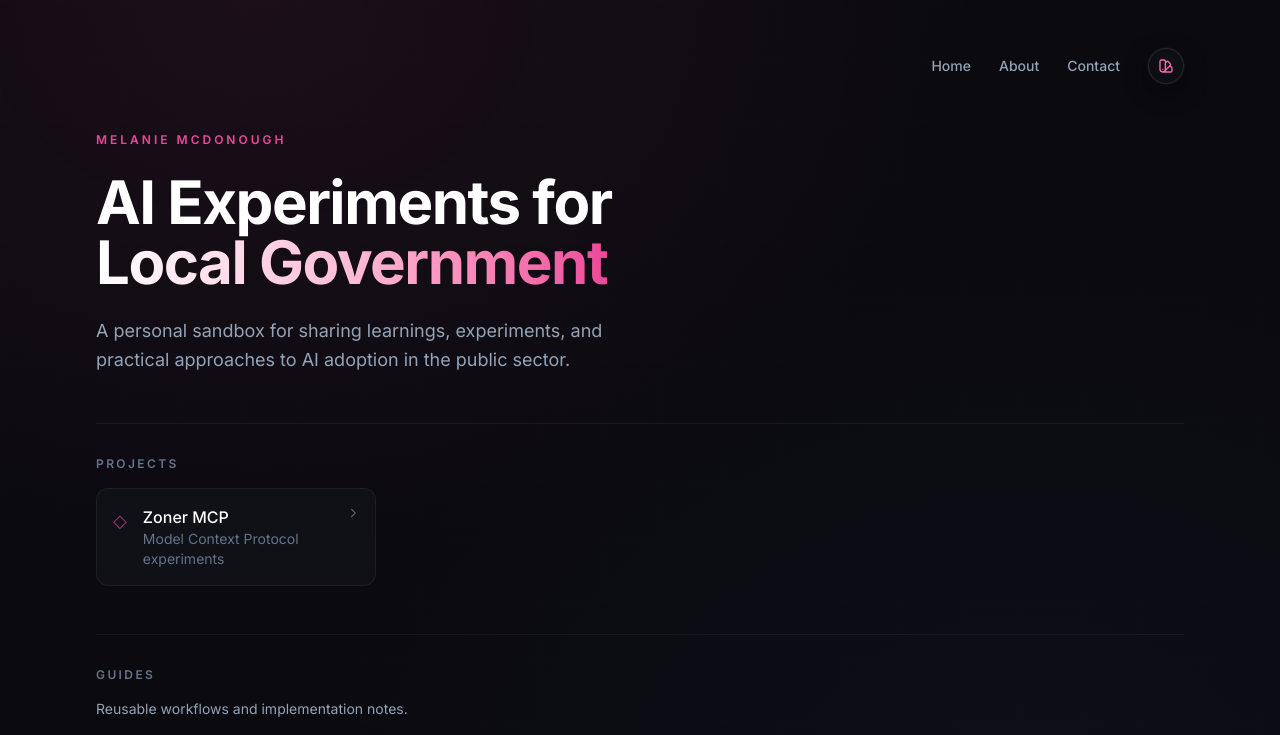
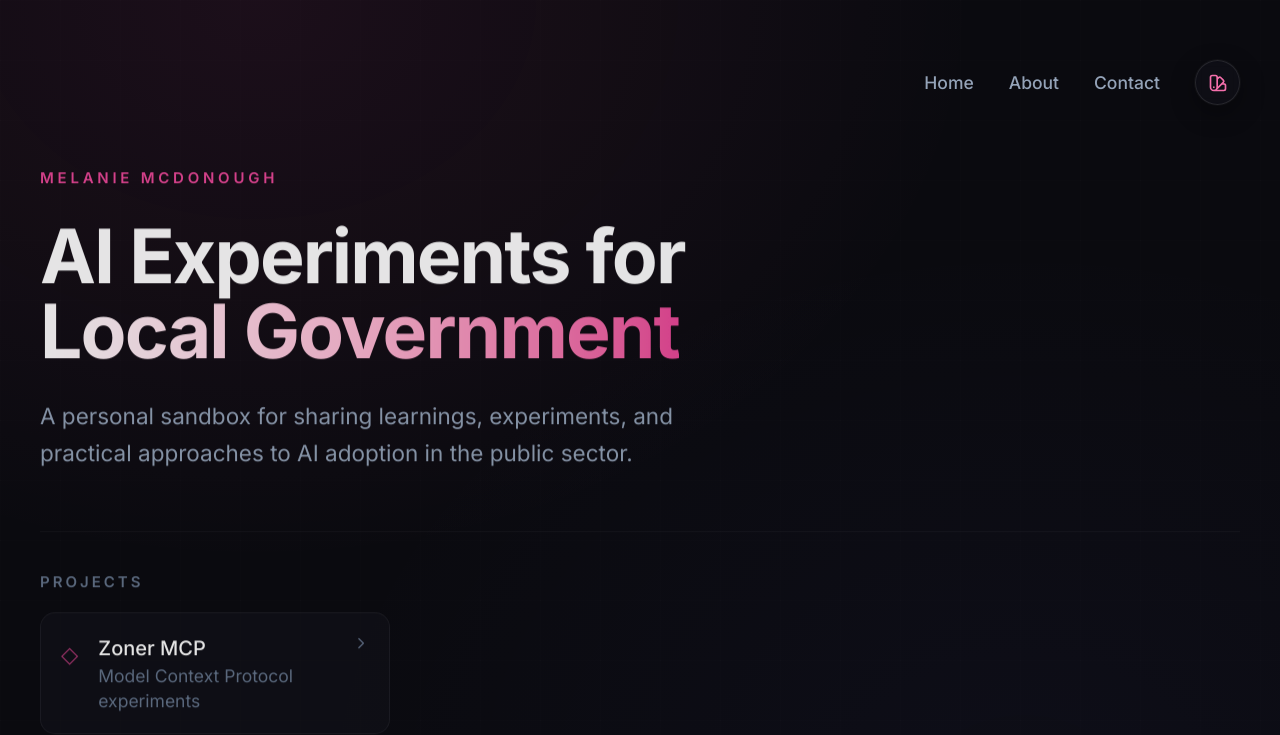
Before and after one commit to melbamorph/melaniemcd-ai, a Next.js app: page / in a window 1280 px wide. Shown: the top 735 px of the page. Built offline with nearby package versions, Linux system fonts and the light colour scheme.

Commit message:
Update font scaling in ThemePicker and globals.css for improved readability

```diff
--- a/app/globals.css
+++ b/app/globals.css
@@ -53,7 +53,7 @@
   --color-accent-muted: rgba(236, 72, 153, 0.1);
   --glass-bg: rgba(18, 18, 26, 0.8);
   --glass-border: rgba(255, 255, 255, 0.08);
-  --font-scale: 1;
+  --font-scale: 1.25;
 }
 
 html {
--- a/components/ThemePicker.tsx
+++ b/components/ThemePicker.tsx
@@ -10,16 +10,18 @@ const themes = [
 ];
 
 const fontSizes = [
-  { name: 'small', label: 'S', scale: '0.9' },
-  { name: 'medium', label: 'M', scale: '1' },
-  { name: 'large', label: 'L', scale: '1.1' },
+  { name: 'small', label: 'S', scale: '1.1' },
+  { name: 'medium', label: 'M', scale: '1.25' },
+  { name: 'large', label: 'L', scale: '1.4' },
 ];
+
+const DEFAULT_FONT_SIZE = 'medium';
 
 export function ThemePicker() {
   const [isOpen, setIsOpen] = useState(false);
   const [activeTheme, setActiveTheme] = useState('pink');
   const [isDark, setIsDark] = useState(true);
-  const [fontSize, setFontSize] = useState('medium');
+  const [fontSize, setFontSize] = useState(DEFAULT_FONT_SIZE);
   const [mounted, setMounted] = useState(false);
   const buttonRef = useRef<HTMLButtonElement>(null);
 
@@ -43,7 +45,10 @@ export function ThemePicker() {
   }, []);
 
   const applyFontSize = useCallback((size: string) => {
-    const sizeConfig = fontSizes.find(s => s.name === size) || fontSizes[1];
+    const sizeConfig =
+      fontSizes.find((s) => s.name === size) ||
+      fontSizes.find((s) => s.name === DEFAULT_FONT_SIZE) ||
+      fontSizes[0];
     document.documentElement.style.setProperty('--font-scale', sizeConfig.scale);
   }, []);
 
@@ -88,7 +93,7 @@ export function ThemePicker() {
     setMounted(true);
     const savedTheme = localStorage.getItem('accent-theme') || 'pink';
     const savedMode = localStorage.getItem('color-mode') || 'dark';
-    const savedFontSize = localStorage.getItem('font-size') || 'medium';
+    const savedFontSize = localStorage.getItem('font-size') || DEFAULT_FONT_SIZE;
     setActiveTheme(savedTheme);
     setIsDark(savedMode === 'dark');
     setFontSize(savedFontSize);
```
